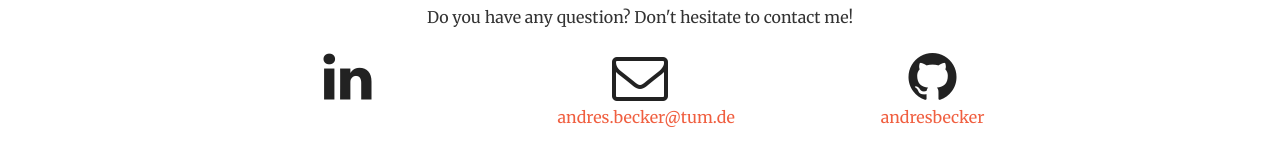
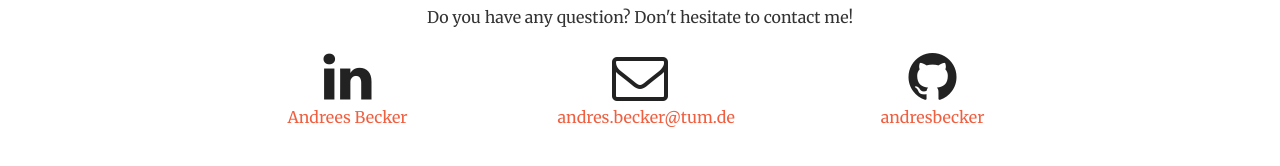
Before and after one commit to andresbecker/andresbecker.github.io, a Jekyll site: the page built from index.html, in a window 1280 px wide and 900 px high, scrolled down 1977 px. Shown: the part 651-817 px from the top of the window. Built offline with Jekyll 4.4.1, drawn with Linux system fonts in a browser that asks for light colours.

Commit message:
more personal info 4

```diff
--- a/_includes/contact.html
+++ b/_includes/contact.html
@@ -9,7 +9,7 @@
         <div class="col-lg-2 col-lg-offset-2 text-center">
             <a href="https://www.linkedin.com/in/andres-becker-b951b8b2/">
                 <i class="fa fa-linkedin fa-3x wow bounceIn" data-wow-delay=".1s"></i>
-                <p>{{ www.linkedin.com/in/andres-becker-b951b8b2 }}</p>
+                <p>Andrees Becker</p>
             </a>
         </div>
         <div class="col-lg-2 col-lg-offset-1 text-center">
```
